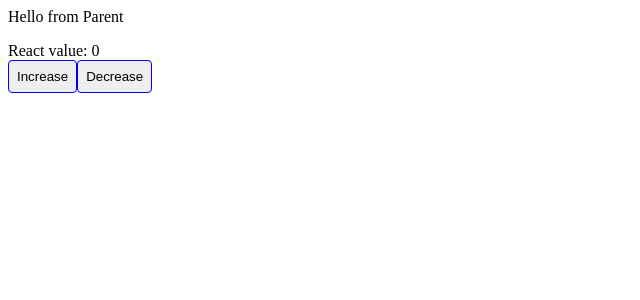
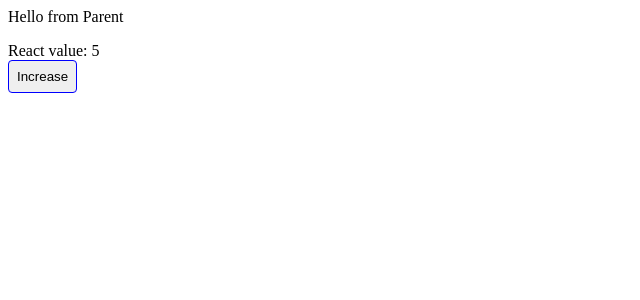
Before and after one commit to tanbt/microfrontend-example, an Angular app in the folder parent-angular/: page / in a window 1280 px wide. Shown: the top 300 px of the page, without its empty margins (0-640 px from the left). Built offline with nearby package versions, Linux system fonts and the light colour scheme.

Commit message:
Prepare React component's state and event in its wrapper

```diff
--- a/parent-angular/src/react/Counter/Counter.tsx
+++ b/parent-angular/src/react/Counter/Counter.tsx
@@ -1,20 +1,18 @@
-import { useCallback, useState } from "react";
+import { useCallback, useState, useEffect } from "react";
 import "./Counter.scss";
 
-export const Counter = () => {
-  const [count, setCount] = useState(0);
+export interface CounterProps {
+  counter: number;
+  onIncrease: () => void;
+}
 
-  const increase = useCallback(() => {
-    setCount(count + 1);
-  }, [count]);
-
-  const decrease = useCallback(() => setCount(count - 1), [count]);
+export const Counter = (props: CounterProps) => {
+  const { counter, onIncrease } = props;
 
   return (
     <div>
-      <div id="value">React value: {count}</div>
-      <button onClick={increase}>Increase</button>
-      <button onClick={decrease}>Decrease</button>
+      <div id="value">React value: {counter}</div>
+      <button onClick={onIncrease}>Increase</button>
     </div>
   );
 };
--- a/parent-angular/src/react/Counter/CounterWrapper.tsx
+++ b/parent-angular/src/react/Counter/CounterWrapper.tsx
@@ -4,6 +4,9 @@ import {
   OnDestroy,
   OnChanges,
   AfterViewInit,
+  Input,
+  Output,
+  EventEmitter,
 } from "@angular/core";
 import * as React from "react";
 import * as ReactDOM from "react-dom";
@@ -18,6 +21,19 @@ export class CounterWrapper
 {
   private rootDomID: string = "react-counter";
 
+  @Input() public counter = 5;
+  @Output() public onIncrease = new EventEmitter<void>();
+
+  constructor() {
+    this.handleIncrease = this.handleIncrease.bind(this);
+  }
+  public handleIncrease() {
+    if (this.onIncrease) {
+      this.onIncrease.emit();
+      this.render();
+    }
+  }
+
   protected getRootDomNode() {
     return document.getElementById(this.rootDomID) || new HTMLElement();
   }
@@ -28,7 +44,12 @@ export class CounterWrapper
 
   protected render() {
     if (this.isMounted()) {
-      ReactDOM.render(React.createElement(Counter), this.getRootDomNode());
+      const { counter } = this;
+
+      ReactDOM.render(
+        <Counter counter={counter} onIncrease={this.handleIncrease} />,
+        this.getRootDomNode()
+      );
     }
   }
 
```
